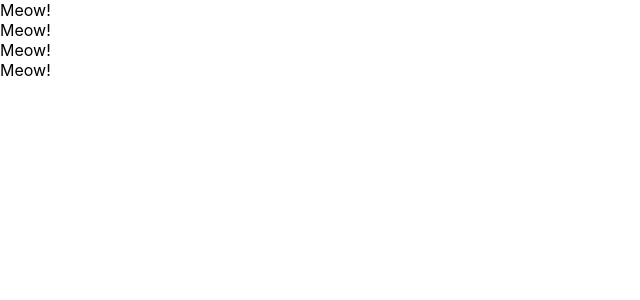
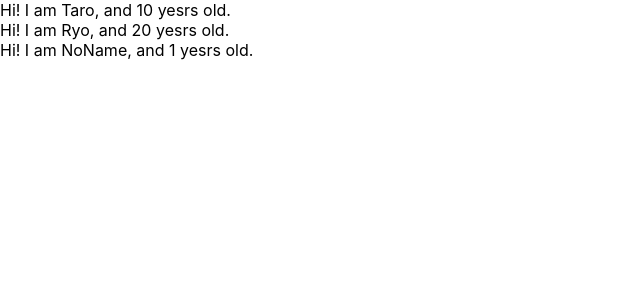
Before and after one commit to Watayo/react-redux-crud-app, a React (Create React App) app: page / in a window 1280 px wide. Shown: the top 300 px of the page, without its empty margins (0-640 px from the left). Built offline with nearby package versions, Linux system fonts and the light colour scheme.

Commit message:
learn props

```diff
--- a/src/App.js
+++ b/src/App.js
@@ -13,19 +13,29 @@ import { findAllByLabelText } from '@testing-library/react';
 // }
 
 const App = () => {
+  const profiles = [
+    { name: "Taro", age: 10 },
+    { name: "Ryo", age: 20 },
+    { name: "NoName" }
+  ]
   return (
     <div>
-      <Cat />
-      <Cat />
-      <Cat />
-      <Cat />
+      {
+        profiles.map((profile, index) => {
+          return <User name={profile.name} age={profile.age} key={index} />
+        })
+      }
     </div>
   )
 }
 
-const Cat = () => {
+const User = (props) => {
   return (
-    <div>Meow!</div>
+    <div>Hi! I am {props.name}, and {props.age} yesrs old.</div>
   )
 }
+
+User.defaultProps = {
+  age: 1
+}
 export default App;
```
